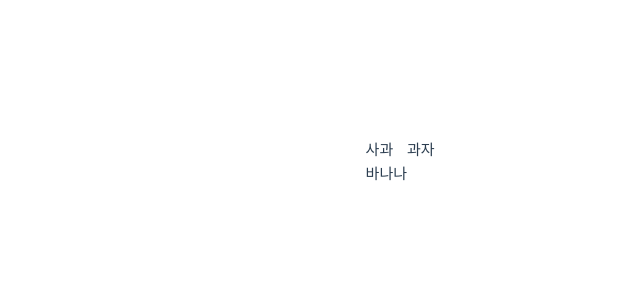
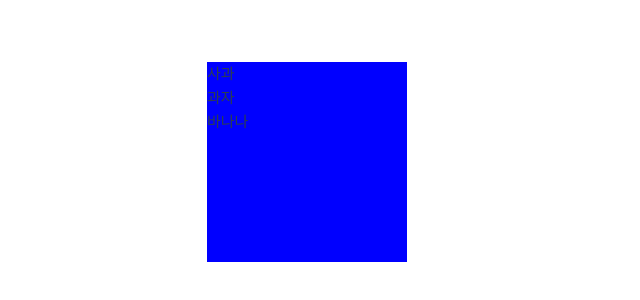
Before and after one commit to Nobody-IArc/Vue_Basic, a Vue app: page / in a window 1280 px wide. Shown: the part 238-538 px from the top of the page, without its empty margins (233-873 px from the left). Built offline with nearby package versions, Linux system fonts and the light colour scheme.

Commit message:
스타일 적용

```diff
--- a/src/App.vue
+++ b/src/App.vue
@@ -5,6 +5,12 @@
 // const fruitsArr = ["Apple", "Banana", "Coconut", "Durian"];
 const visible = { fruits: true };
 const hidden = { fruits: false };
+// const rect = "background:blue;width:200px;height:200px;"
+const rect = {
+  background: "blue",
+  width: "200px",
+  height: "200px",
+}
 </script>
 
 <template>
@@ -17,7 +23,9 @@ const hidden = { fruits: false };
 <!--  <div :class="fruits">사과 / 바나나</div>-->
 <!--  <div :class="fruitsArr">바나나 / 코코넛</div>-->
 <!--  <div :title="fruitsArr">코코넛 / 두리안</div>-->
+  <div :style="rect">
   <div :class="visible">사과</div>
   <div :class="hidden">과자</div>
   <div :class="{ fruits: true }">바나나</div>
+  </div>
 </template>
```
